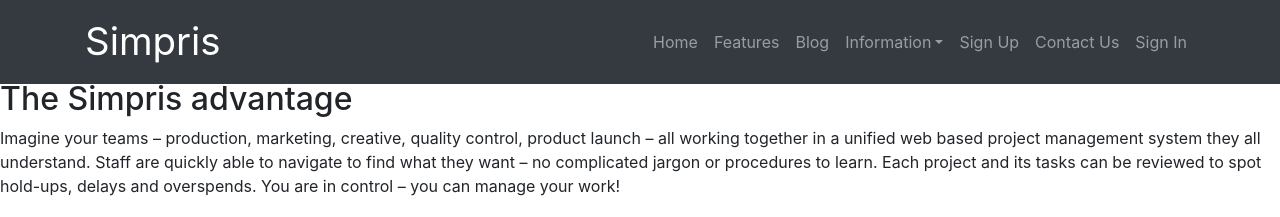
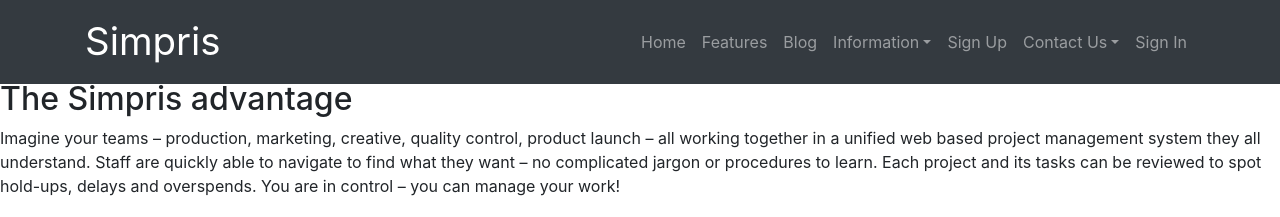
Before and after one commit to Grafrajohn/si, a Jekyll site: the page built from index.html, in a window 1280 px wide. Shown: the top 217 px of the page. Built offline with Jekyll 4.4.1, drawn with Linux system fonts in a browser that asks for light colours; the list of posts is cut into pages by our own code.

Commit message:
Update nav.html

```diff
--- a/_includes/nav.html
+++ b/_includes/nav.html
@@ -27,10 +27,16 @@
                 </div>
             </li>
             <li class="nav-item">
-              <a class="nav-link" href="{{ site.url }}/signup">Sign Up</a>
+              <a class="nav-link" href="{{ site.url }}/pricing">Sign Up</a>
             </li>
-            <li class="nav-item">
-              <a class="nav-link" href="{{ site.url }}/contact">Contact Us</a>
+            <li class="nav-item dropdown">
+              <a class="nav-link dropdown-toggle" data-toggle="dropdown" href="#" role="button" aria-haspopup="true" aria-expanded="false">Contact Us</a>
+                <div class="dropdown-menu">
+                    <a class="dropdown-item" href="{{ site.url }}/project-management-information">Action</a>
+                    <a class="dropdown-item" href="{{ site.url }}/program-management-information">Another action</a>
+                    <a class="dropdown-item" href="{{ site.url }}/project-management-pinterest-board">Something else here</a>
+                    <a class="dropdown-item" href="{{ site.url }}/beginners-project-management-videos">Something else here</a>
+                </div>
             </li>
             <li class="nav-item">
               <a class="nav-link" href="https://app.simpris.com/auth/logon">Sign In</a>
```
